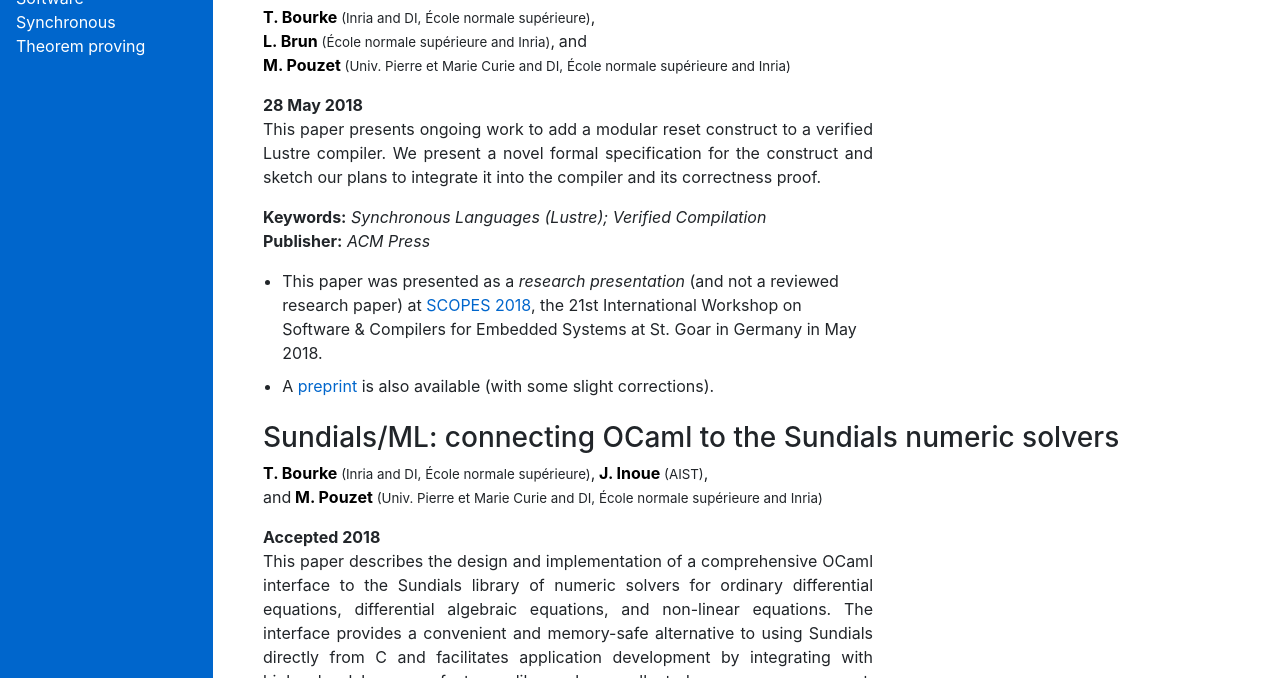
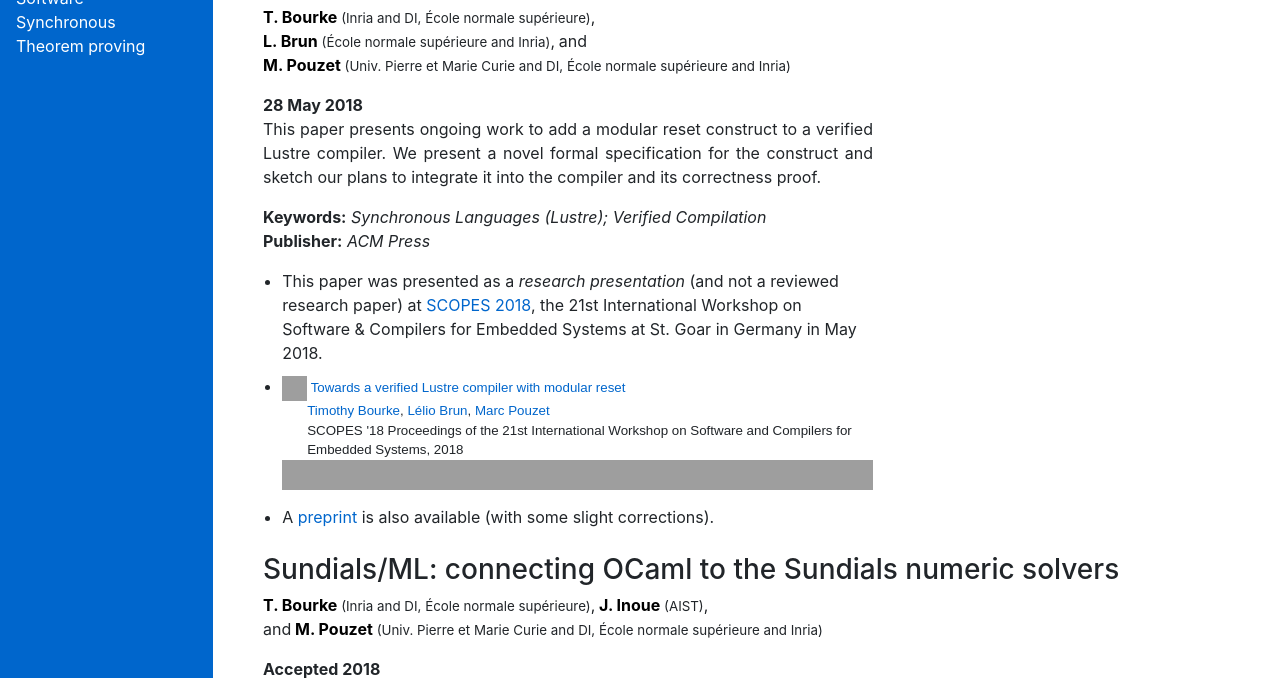
Before and after one commit to tbrk/tbrk.github.io, a plain HTML site: page papers/abstracts.html in a window 1280 px wide. Shown: the part 94-772 px from the top of the page. Drawn offline with nearby package versions, Linux system fonts and the light colour scheme; grey boxes are pictures that could not be loaded.

Commit message:
Update SCOPES 2018

```diff
--- a/papers/abstracts.html
+++ b/papers/abstracts.html
@@ -87,6 +87,25 @@
     <a href="https://www.scopesconf.org/scopes-18/">SCOPES 2018</a>,
     the 21st International Workshop on Software &amp; Compilers for
     Embedded Systems at St. Goar in Germany in May 2018.
+  </li>
+
+  <li>
+    <div class="acmdlitem" id="item3207732">
+      <img src="//dl.acm.org/images/oa.gif" width="25" height="25" border="0" alt="ACM DL Author-ize service" style="vertical-align:middle" />
+       <a href="https://dl.acm.org/authorize?N667043" title="Towards a verified Lustre compiler with modular reset">Towards
+	 a verified Lustre compiler with modular reset</a>
+      <div style="margin-left:25px">
+	<a href="http://dl.acm.org/author_page.cfm?id=81341488413">Timothy Bourke</a>,
+	<a href="http://dl.acm.org/author_page.cfm?id=99659179268">Lélio Brun</a>,
+	<a href="http://dl.acm.org/author_page.cfm?id=81100032823">Marc Pouzet</a><br />
+	SCOPES '18 Proceedings of the 21st International Workshop on Software
+	and Compilers for Embedded Systems, 2018
+      </div>
+    </div>
+    <div class="acmdlstat" id="stats3207732">
+      <iframe src="https://dl.acm.org/authorizestats?N667043" width="100%" height="30" scrolling="no" frameborder="0">frames are not supported
+      </iframe>
+    </div>
   </li>
 
   <li>
```
